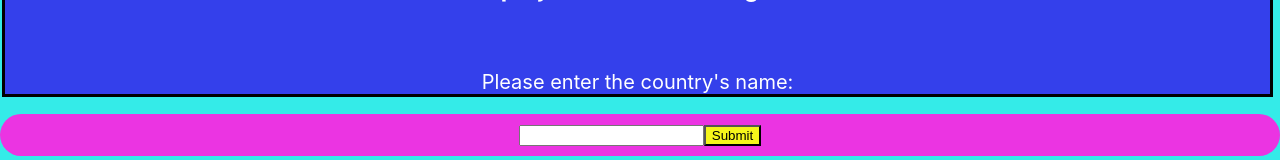
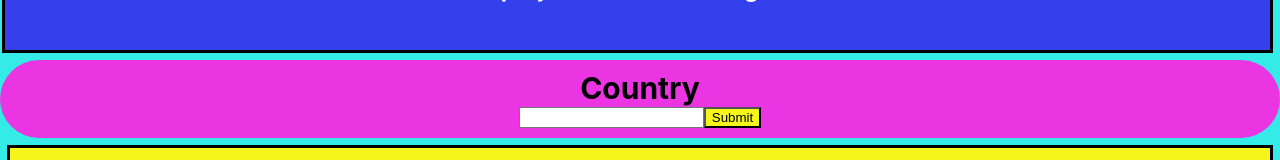
Before and after one commit to GrayGillis/country-app-react, a React (Create React App) app: page / in a window 1280 px wide. Shown: the part 129-289 px from the top of the page. Built offline with nearby package versions, Linux system fonts and the light colour scheme.

Commit message:
added country label to input field

```diff
--- a/src/App.css
+++ b/src/App.css
@@ -47,3 +47,8 @@ body {
 .body h4 {
   color: red;
 }
+
+.labelCountry {
+  font-weight: 700;
+  font-size: 30px;
+}
--- a/src/App.js
+++ b/src/App.js
@@ -56,6 +56,7 @@ function App() {
         <Header />
       </div>
       <div className="main">
+        <label className="labelCountry">Country</label> <br />
         <input type="text" value={country} onChange={(e) => setCountry(e.target.value)}/>
         <button onClick={() => { getCountryInfo(country) }}>Submit</button>
       </div>
--- a/src/Header.js
+++ b/src/Header.js
@@ -5,7 +5,6 @@ const Header = () => {
         <div>
             <h1>Welcome to Grayson's Country Info App</h1>
             <h3>This project was built using React</h3> <br />
-            <p>Please enter the country's name:</p>
         </div>
     )
 }
```
